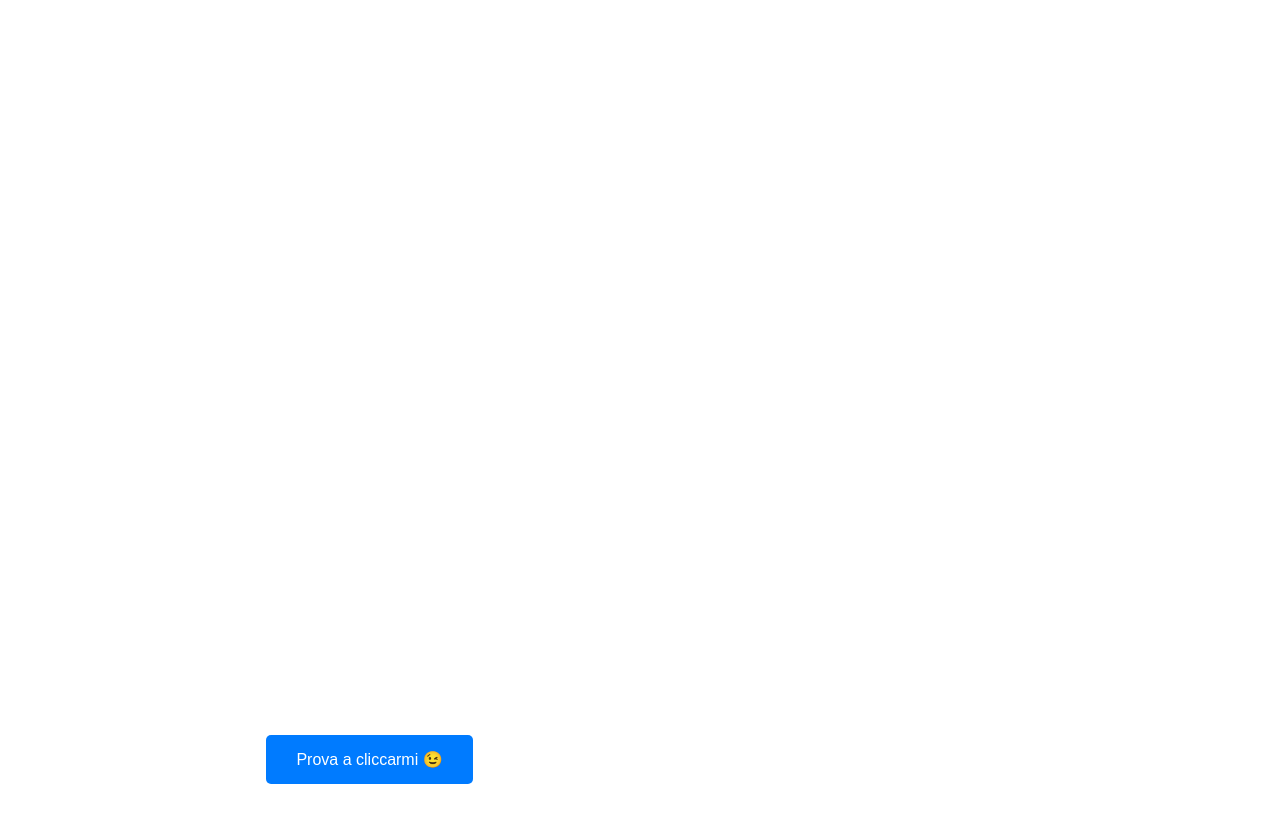
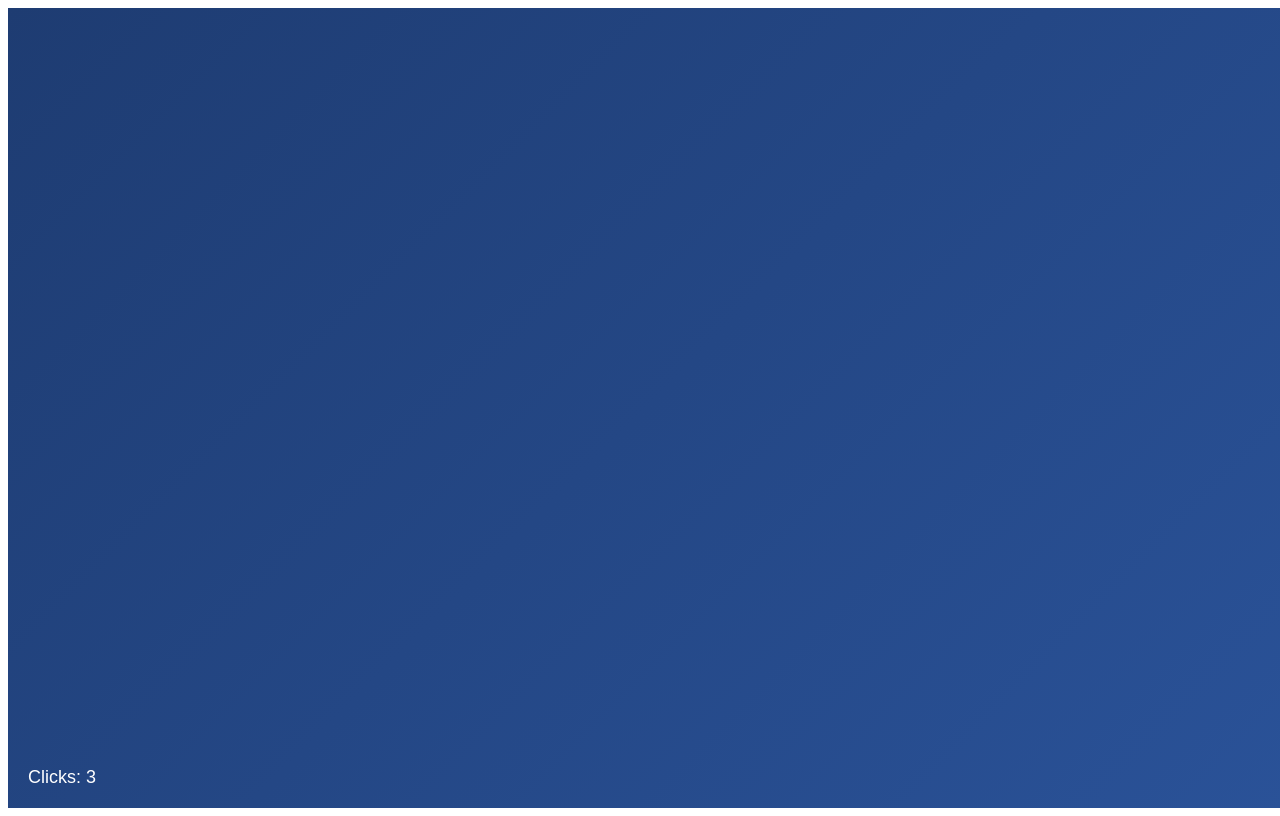
Before and after one commit to solomontaiwo/casual-contact-us, a React (Create React App) app: page / in a window 1280 px wide. Built offline with nearby package versions, Linux system fonts and the light colour scheme.

Commit message:
Added framer-motion to app

```diff
--- a/src/App.js
+++ b/src/App.js
@@ -1,9 +1,11 @@
 import React, { useState, useEffect, useRef } from 'react';
+import { motion } from 'framer-motion';
 
 const App = () => {
   const [position, setPosition] = useState({ x: 0, y: 0 });
   const [windowSize, setWindowSize] = useState({ width: window.innerWidth, height: window.innerHeight });
   const [isMobile, setIsMobile] = useState(false);
+  const [clickCount, setClickCount] = useState(0);
   const buttonRef = useRef(null);
 
   useEffect(() => {
@@ -32,6 +34,7 @@ const App = () => {
       const newY = Math.max(0, Math.min(maxY, Math.random() * maxY));
 
       setPosition({ x: newX, y: newY });
+      setClickCount(prevCount => prevCount + 1);
     }
   };
 
@@ -39,31 +42,63 @@ const App = () => {
     moveButton();
   }, [windowSize]);
 
+  const buttonVariants = {
+    hover: {
+      scale: 1.1,
+      boxShadow: "0px 0px 8px rgb(255,255,255)",
+    }
+  };
+
+  const getButtonColor = () => {
+    const hue = (clickCount * 20) % 360;
+    return `hsl(${hue}, 80%, 50%)`;
+  };
+
   return (
-    <div style={{ height: '100vh', width: '100vw', position: 'relative', overflow: 'hidden' }}>
-      <button
+    <div style={{
+      height: '100vh',
+      width: '100vw',
+      position: 'relative',
+      overflow: 'hidden',
+      background: 'linear-gradient(135deg, #1e3c72 0%, #2a5298 100%)',
+      fontFamily: 'Arial, sans-serif'
+    }}>
+      <motion.button
         ref={buttonRef}
         style={{
           position: 'absolute',
           left: `${position.x}px`,
           top: `${position.y}px`,
           padding: '15px 30px',
-          backgroundColor: '#007bff',
+          backgroundColor: getButtonColor(),
           color: 'white',
           border: 'none',
-          borderRadius: '5px',
+          borderRadius: '25px',
           cursor: 'pointer',
-          transition: 'all 0.3s ease',
-          fontSize: '16px',
+          fontSize: '18px',
+          fontWeight: 'bold',
           userSelect: 'none',
           touchAction: 'none',
         }}
+        animate={{ x: position.x, y: position.y }}
+        transition={{ type: "spring", stiffness: 300, damping: 20 }}
+        variants={buttonVariants}
+        whileHover="hover"
         onMouseEnter={isMobile ? undefined : moveButton}
         onClick={isMobile ? moveButton : undefined}
         onTouchEnd={isMobile ? (e) => { e.preventDefault(); moveButton(); } : undefined}
       >
         Prova a cliccarmi 😉
-      </button>
+      </motion.button>
+      <div style={{
+        position: 'absolute',
+        bottom: '20px',
+        left: '20px',
+        color: 'white',
+        fontSize: '18px'
+      }}>
+        Clicks: {clickCount}
+      </div>
     </div>
   );
 };
```
